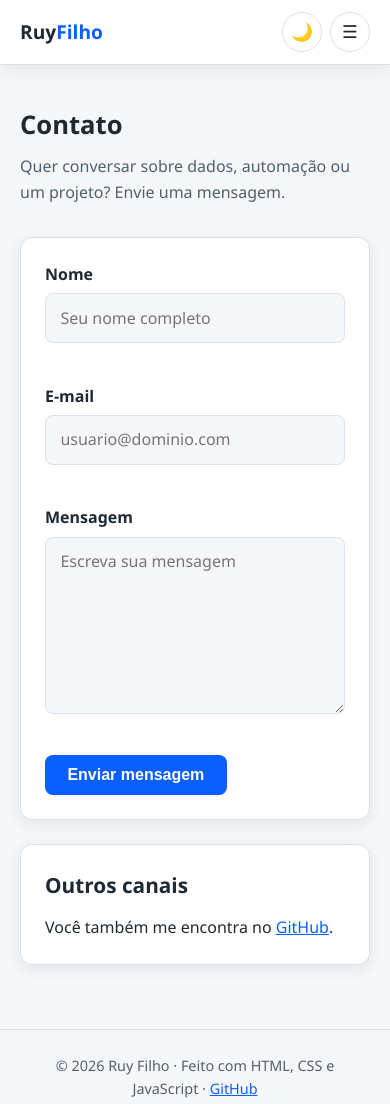
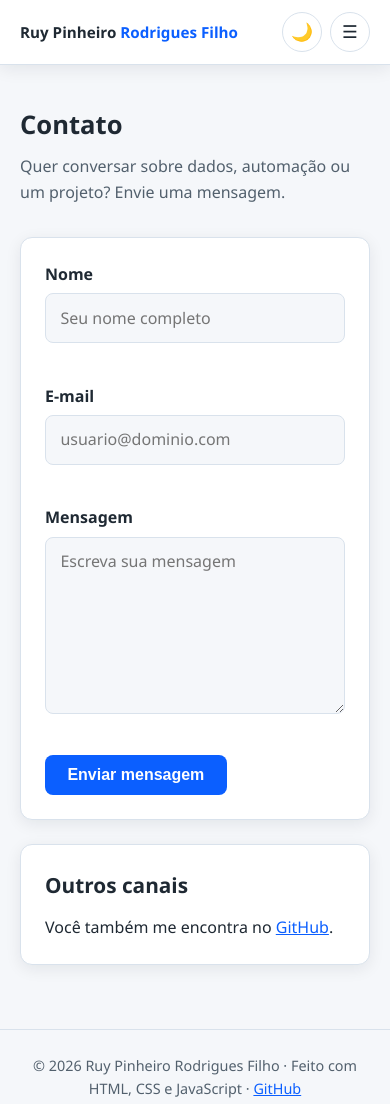
Before and after one commit to ruyfilho77/portfolio-ruy-filho, a plain HTML site: page contato.html in a window 390 px wide. Drawn offline with Linux system fonts and the light colour scheme.

Commit message:
Add files via upload

```diff
--- a/contato.html
+++ b/contato.html
@@ -5,8 +5,8 @@
   <meta charset="UTF-8">
   <!-- Faz o layout se adaptar à largura de celulares e tablets -->
   <meta name="viewport" content="width=device-width, initial-scale=1.0">
-  <meta name="description" content="Entre em contato com Ruy Filho.">
-  <title>Contato | Ruy Filho</title>
+  <meta name="description" content="Entre em contato com Ruy Pinheiro Rodrigues Filho.">
+  <title>Contato | Ruy Pinheiro Rodrigues Filho</title>
   <link rel="stylesheet" href="css/estilo.css">
 </head>
 <body>
@@ -14,7 +14,7 @@
   <!-- CABEÇALHO: o mesmo menu aparece em todas as páginas -->
   <header class="cabecalho">
     <div class="cabecalho__conteudo">
-      <a href="index.html" class="logo">Ruy<span>Filho</span></a>
+      <a href="index.html" class="logo">Ruy Pinheiro <span>Rodrigues Filho</span></a>
 
       <nav class="menu" id="menu" aria-label="Menu principal">
         <ul>
@@ -88,7 +88,7 @@
 
   <!-- RODAPÉ: o ano é preenchido pelo JavaScript -->
   <footer class="rodape">
-    <p>&copy; <span id="ano-atual">2026</span> Ruy Filho · Feito com HTML, CSS e JavaScript ·
+    <p>&copy; <span id="ano-atual">2026</span> Ruy Pinheiro Rodrigues Filho · Feito com HTML, CSS e JavaScript ·
       <a href="https://github.com/ruyfilho77" target="_blank" rel="noopener">GitHub</a></p>
   </footer>
 
--- a/css/estilo.css
+++ b/css/estilo.css
@@ -509,3 +509,10 @@ td:first-child {
 .espaco-topo {
   margin-top: 1.5rem;
 }
+
+/* Nome completo no logo: reduz a fonte em telas bem estreitas */
+@media (max-width: 480px) {
+  .logo {
+    font-size: 0.95rem;
+  }
+}
```
Also changed, not shown: formacao.html (+4 -4 lines), index.html (+5 -5 lines), portfolio.html (+4 -4 lines), projetos/simulador-juros/index.html (+3 -3 lines), 1 other file.
